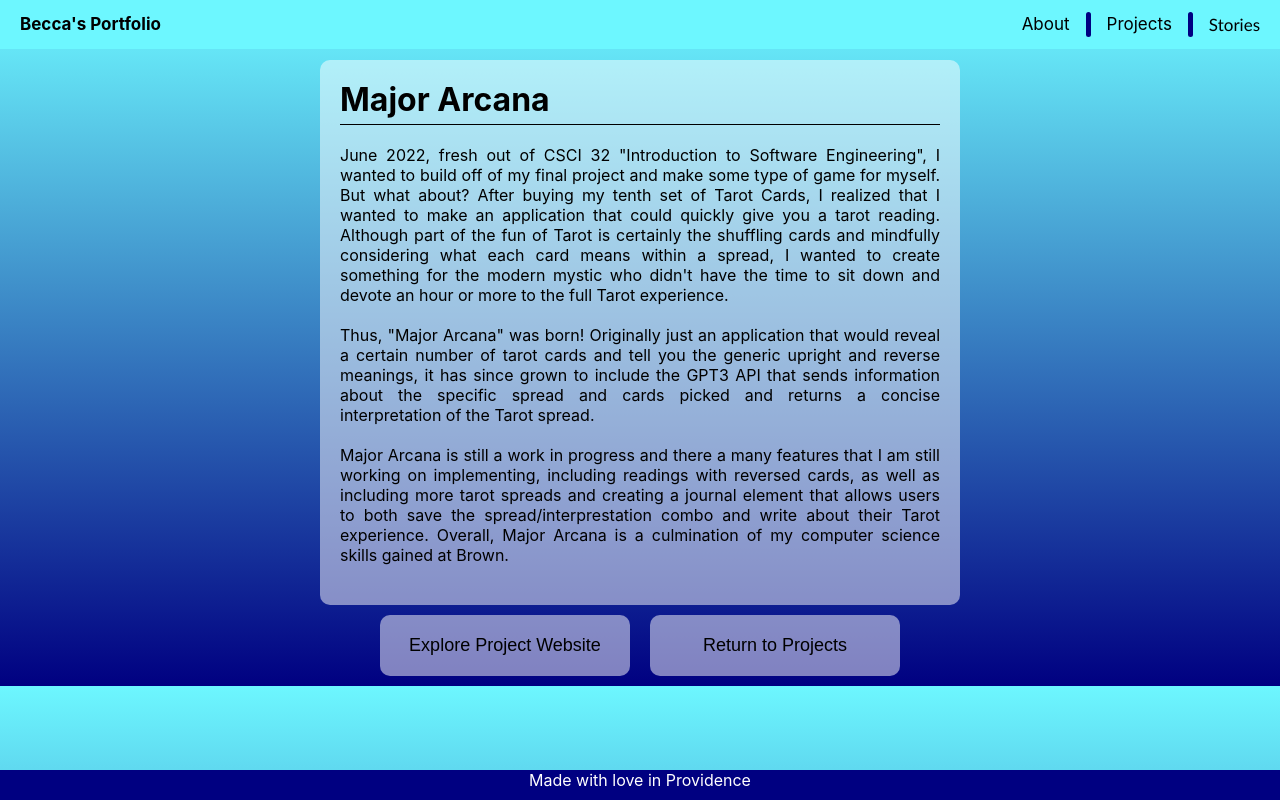
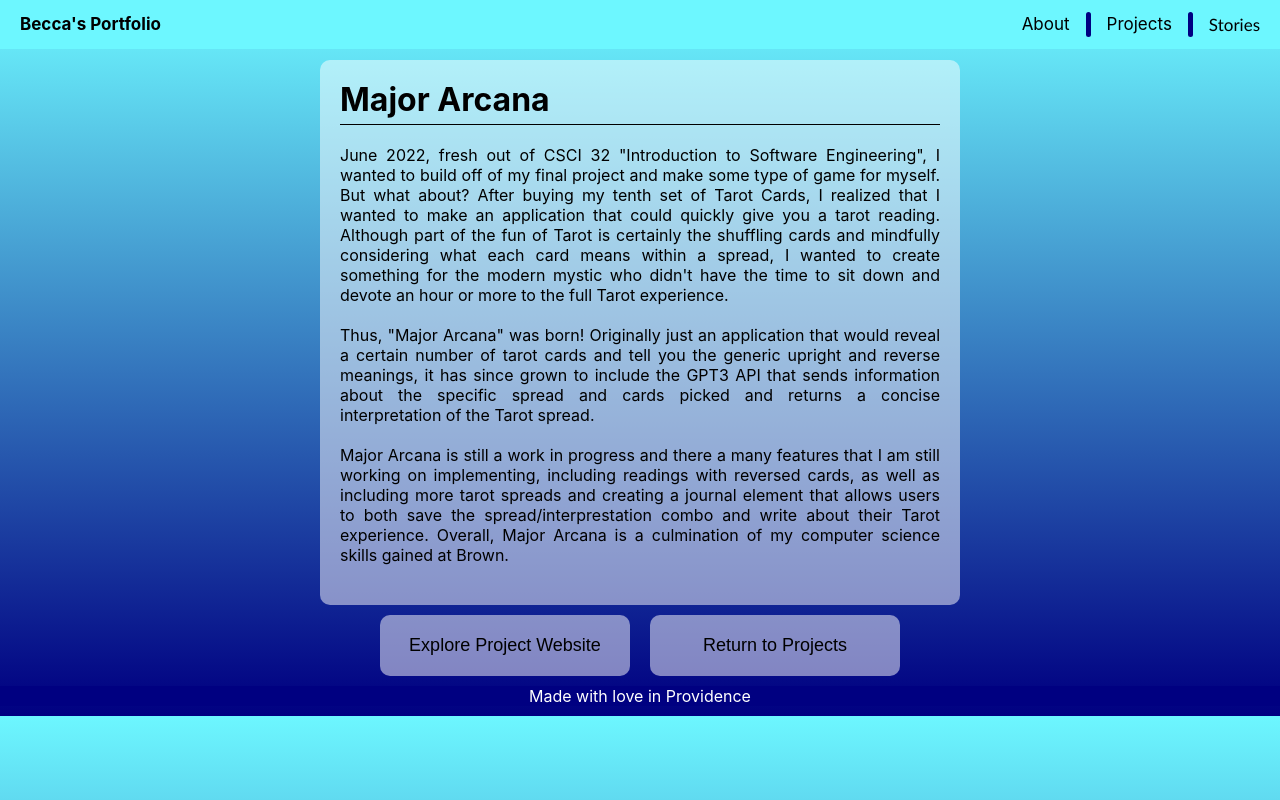
Before and after one commit to swimgirlnv/portfolio, a React (Create React App) app: page /#/Arcana in a window 1280 px wide. Built offline with nearby package versions, Linux system fonts and the light colour scheme.

Commit message:
AHHH stupid footers

```diff
--- a/src/routes/Arcana.js
+++ b/src/routes/Arcana.js
@@ -1,6 +1,7 @@
 import TopBar from '../TopBar';
 import './routes.css';
 import { HashLink as Link } from 'react-router-hash-link';
+import Footer from '../Footer';
 
 
 function Arcana () {
@@ -49,9 +50,7 @@ function Arcana () {
       </Link>
     </div>
     </div>
-    <div className="footer2">
-      <p>Made with love in Providence</p>
-    </div>
+    <Footer />
     </div>
   );
 }
```
